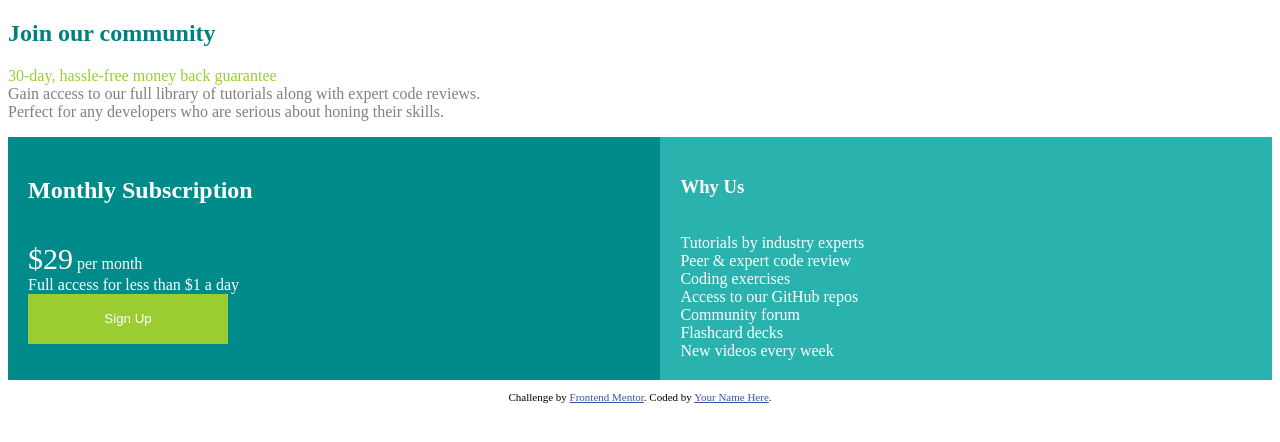
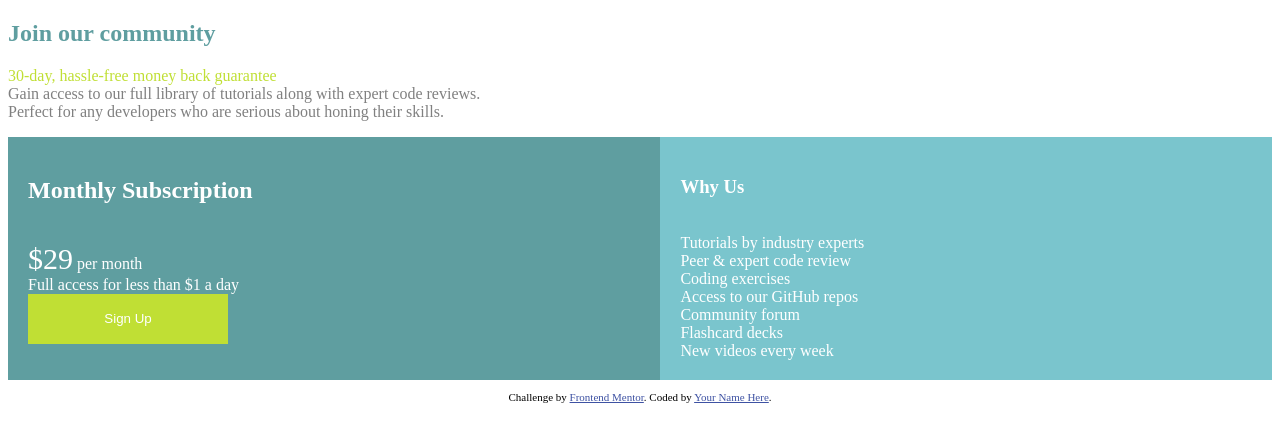
Before and after one commit to Tobiade466/single-price-grid-component-master-remake, a plain HTML site: page index.html in a window 1280 px wide. Drawn offline with Linux system fonts and the light colour scheme.

Commit message:
Update style.css

```diff
--- a/style.css
+++ b/style.css
@@ -1,8 +1,8 @@
 h1{
-    color:teal
+    color:cadetblue
 }
 .yellow{
-    color: yellowgreen
+    color: hsl(71,73%, 54%)
 }
 .grey{
     color: grey
@@ -12,7 +12,7 @@ h1{
     grid-template-columns: auto auto
 }
 .left{
-    background-color:darkcyan;
+    background-color: cadetblue;
     color: white;
     padding: 20px
 }
@@ -20,14 +20,14 @@ h1{
  font-size: 30px
 }
 button{
-    background-color: yellowgreen;
+    background-color: hsl(71, 73%,54%);
     color: white;
     height: 50px;
     width: 200px;
     border: none
 }
 .right{
-    background-color:hsl(179, 62%, 43%);
+    background-color: #7ac5cd;
     color: white;
     padding: 20px
 }
```
